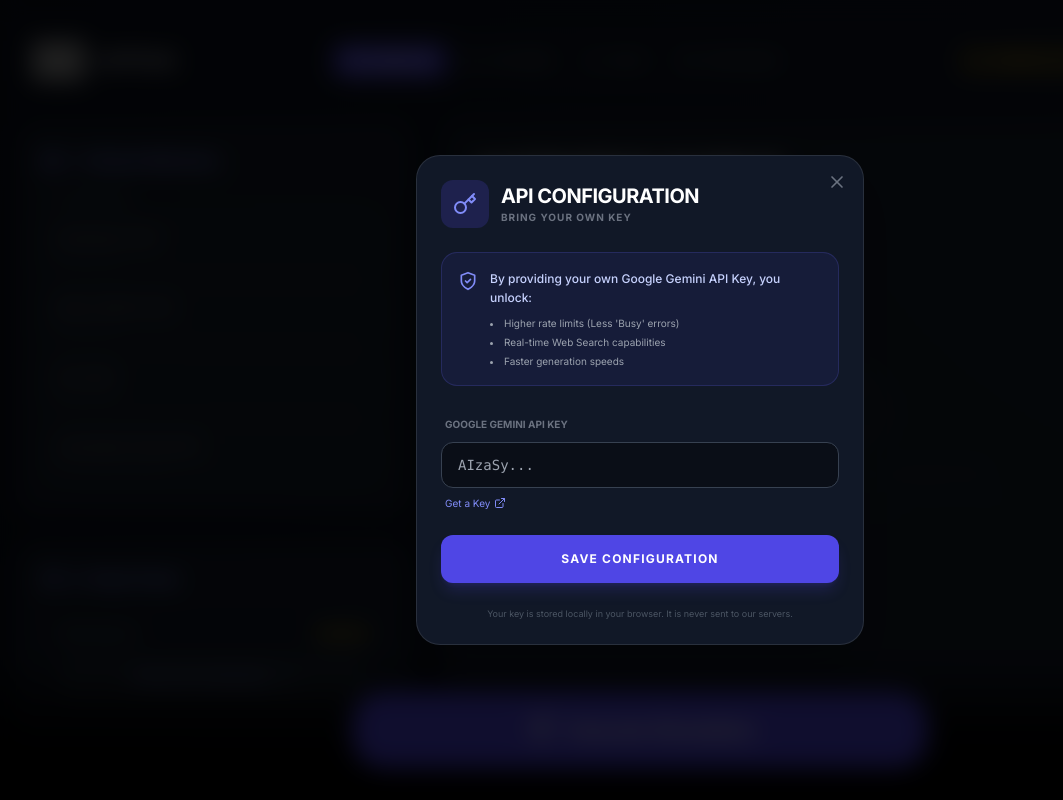
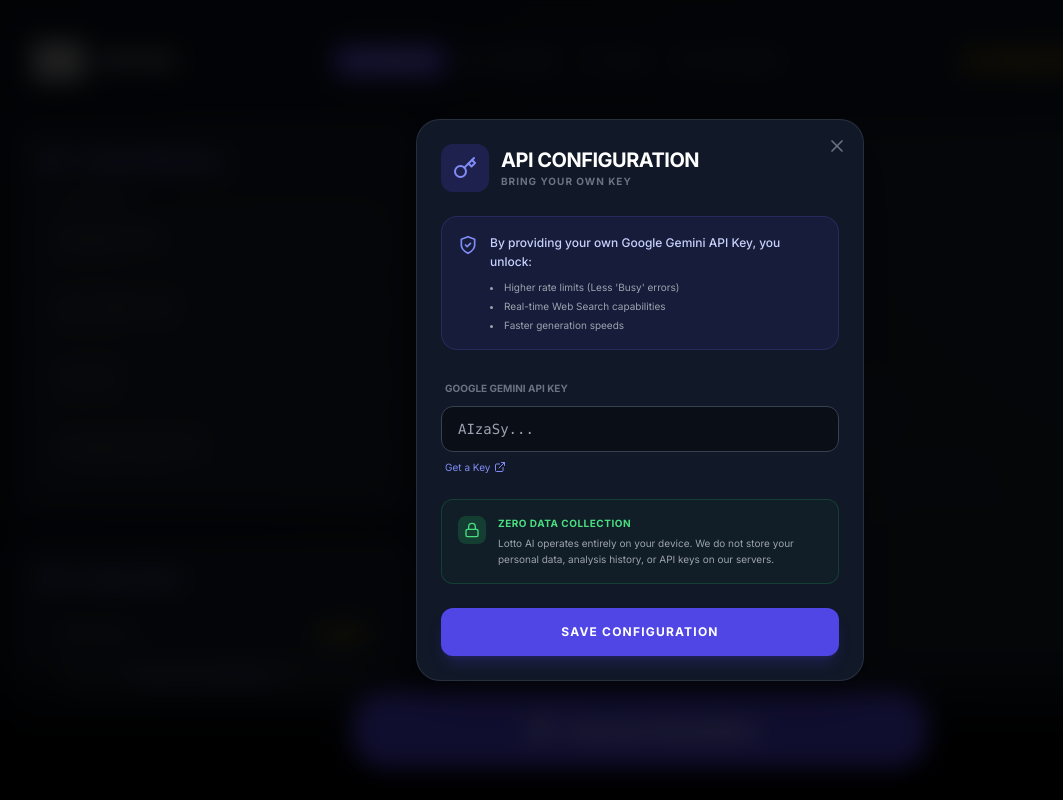
Before and after one commit to goldencorp-gif/lottoai, a React (Vite) app: page / in a window 1280 px wide. Both pictures are taken after a click on the button 1156 px from the left and 61 px from the top of the page. Shown: the top 800 px of the page, without its empty margins (0-1063 px from the left). Built offline with nearby package versions, Linux system fonts and the light colour scheme; grey boxes are pictures that could not be loaded.

Commit message:
feat: Add privacy notice and section
Introduces a new privacy notice displayed in the commercial banner and settings modal. This section clarifies that the application operates locally and does not collect user data, enhancing transparency. Includes new translations for English and Chinese.

```diff
--- a/components/CommercialNotice.tsx
+++ b/components/CommercialNotice.tsx
@@ -1,5 +1,6 @@
+
 import React from 'react';
-import { ShieldAlert, ExternalLink, Info, Coffee } from 'lucide-react';
+import { ShieldAlert, ExternalLink, Info, Coffee, Database } from 'lucide-react';
 import { useLanguage } from '../contexts/LanguageContext';
 import AdUnit from './AdUnit';
 import { DONATION_LINK } from '../constants';
@@ -47,6 +48,9 @@
           <div className="inline-flex items-center gap-2 px-4 py-1.5 bg-blue-500/10 border border-blue-500/20 rounded-full text-[10px] font-bold text-blue-400 uppercase tracking-widest">
             <Info className="w-3 h-3" /> Independent Service
           </div>
+          <div className="inline-flex items-center gap-2 px-4 py-1.5 bg-green-500/10 border border-green-500/20 rounded-full text-[10px] font-bold text-green-400 uppercase tracking-widest">
+            <Database className="w-3 h-3" /> {t('notice.privacy')}
+          </div>
         </div>
 
         <div className="space-y-3 text-left md:text-center bg-gray-900/50 p-6 rounded-2xl border border-white/5">
--- a/components/SettingsModal.tsx
+++ b/components/SettingsModal.tsx
@@ -1,6 +1,6 @@
 
 import React, { useState, useEffect } from 'react';
-import { X, Key, Trash2, ExternalLink, ShieldCheck } from 'lucide-react';
+import { X, Key, Trash2, ExternalLink, ShieldCheck, Lock } from 'lucide-react';
 import { useLanguage } from '../contexts/LanguageContext';
 
 interface SettingsModalProps {
@@ -105,16 +105,25 @@
                 </div>
             </div>
 
+            {/* Privacy Declaration Box */}
+            <div className="p-4 bg-green-900/10 border border-green-500/20 rounded-xl flex items-start gap-3">
+                <div className="p-1.5 bg-green-500/20 rounded-lg shrink-0">
+                    <Lock className="w-4 h-4 text-green-400" />
+                </div>
+                <div className="space-y-1">
+                    <h4 className="text-[10px] font-black text-green-400 uppercase tracking-wider">{t('settings.privacyTitle')}</h4>
+                    <p className="text-[10px] text-gray-400 leading-relaxed">
+                        {t('settings.privacyDesc')}
+                    </p>
+                </div>
+            </div>
+
             <button
                 onClick={handleSave}
                 className={`w-full py-4 rounded-xl font-black text-xs uppercase tracking-widest flex items-center justify-center gap-2 transition-all ${saved ? 'bg-green-600 text-white' : 'bg-indigo-600 hover:bg-indigo-500 text-white shadow-lg shadow-indigo-600/20'}`}
             >
                 {saved ? t('settings.saved') : t('settings.save')}
             </button>
-
-            <p className="text-[9px] text-gray-600 text-center max-w-xs mx-auto">
-                {t('settings.note')}
-            </p>
         </div>
       </div>
     </div>
--- a/constants/translations.ts
+++ b/constants/translations.ts
@@ -36,6 +36,7 @@
     "res.coverage": "Win Coverage Strategy",
     "res.tactical": "Tactical Intelligence",
     "notice.responsible": "Responsible Gaming",
+    "notice.privacy": "Local Data Storage",
     "notice.text": "Lotto AI is a mathematical simulation tool designed for entertainment purposes only. Lottery games are based on random chance. This app does not guarantee winnings.",
     "notice.tip": "Did you find this tool helpful? Consider buying the developer a coffee to keep the AI servers running!",
     "btn.donate": "Buy me a Coffee",
@@ -70,6 +71,8 @@
     "settings.saved": "Saved Successfully",
     "settings.note": "Your key is stored locally in your browser. It is never sent to our servers.",
     "settings.wizardHint": "The 'Sync Results' feature requires a valid Gemini API Key with Search Grounding access.",
+    "settings.privacyTitle": "Zero Data Collection",
+    "settings.privacyDesc": "Lotto AI operates entirely on your device. We do not store your personal data, analysis history, or API keys on our servers.",
     "guide.title": "Strategic Guide",
     "guide.intro": "Our application utilizes Google's Gemini AI to process historical draw data, looking for statistical anomalies based on official lottery rules.",
     "luck.title": "Luck Validation",
@@ -114,6 +117,7 @@
     "res.coverage": "赢奖覆盖策略",
     "res.tactical": "战术情报",
     "notice.responsible": "理性博彩",
+    "notice.privacy": "本地数据存储",
     "notice.text": "Lotto AI (AI Power Draw) 仅供娱乐。彩票基于随机概率。本应用不保证中奖，也不促进实际赌博。",
     "notice.tip": "觉得这个工具有用吗？请考虑给开发者买杯咖啡以维持 AI 服务器运行！",
     "btn.donate": "请我喝咖啡",
@@ -148,6 +152,8 @@
     "settings.saved": "保存成功",
     "settings.note": "您的密钥存储在本地浏览器中。它永远不会发送到我们的服务器。",
     "settings.wizardHint": "'同步结果'功能需要具有搜索基础访问权限的有效 Gemini API 密钥。",
+    "settings.privacyTitle": "零数据收集",
+    "settings.privacyDesc": "Lotto AI 完全在您的设备上运行。我们不会在服务器上存储您的个人数据、分析历史或 API 密钥。",
     "guide.title": "策略指南",
     "guide.intro": "我们的应用程序利用 Google Gemini AI 处理历史开奖数据，根据官方彩票规则寻找统计异常。",
     "luck.title": "运气验证",
@@ -192,6 +198,7 @@
     "res.coverage": "Estrategia de Cobertura",
     "res.tactical": "Inteligencia Táctica",
     "notice.responsible": "Juego Responsable",
+    "notice.privacy": "Almacenamiento Local",
     "notice.text": "Lotto AI es una herramienta de simulación matemática solo para entretenimiento. No garantiza ganancias.",
     "notice.tip": "¿Te ha sido útil? ¡Considera invitar al desarrollador a un café!",
     "btn.donate": "Invítame un café",
@@ -226,6 +233,8 @@
     "settings.saved": "Guardado Exitosamente",
     "settings.note": "Tu clave se almacena localmente. Nunca se envía a nuestros servidores.",
     "settings.wizardHint": "La función 'Sincronizar' requiere una clave API Gemini válida con acceso a Búsqueda.",
+    "settings.privacyTitle": "Cero Recopilación de Datos",
+    "settings.privacyDesc": "Lotto AI opera completamente en su dispositivo. No almacenamos sus datos personales, historial ni claves API en nuestros servidores.",
     "guide.title": "Guía Estratégica",
     "guide.intro": "Nuestra aplicación utiliza Google Gemini AI para procesar datos históricos y buscar anomalías estadísticas según las reglas oficiales.",
     "luck.title": "Validación de Suerte",
@@ -270,6 +279,7 @@
     "res.coverage": "जीत कवरेज रणनीति",
     "res.tactical": "सामरिक खुफिया",
     "notice.responsible": "जिम्मेदार जुआ",
+    "notice.privacy": "स्थानीय डेटा भंडारण",
     "notice.text": "Lotto AI केवल मनोरंजन के उद्देश्य से बनाया गया एक गणितीय सिमुलेशन टूल है। लॉटरी खेल यादृच्छिक संयोग पर आधारित होते हैं। यह ऐप जीत की गारंटी नहीं देता है।",
     "notice.tip": "क्या आपको यह टूल मददगार लगा? डेवलपर को कॉफी पिलाने पर विचार करें!",
     "btn.donate": "कॉफी पिलाएं",
@@ -304,6 +314,8 @@
     "settings.saved": "सफलतापूर्वक सहेजा गया",
     "settings.note": "आपकी कुंजी स्थानीय रूप से संग्रहीत है। इसे कभी भी हमारे सर्वर पर नहीं भेजा जाता है।",
     "settings.wizardHint": "'सिंक परिणाम' सुविधा के लिए खोज ग्राउंडिंग एक्सेस के साथ एक मान्य जेमिनी एपीआई कुंजी की आवश्यकता होती है।",
+    "settings.privacyTitle": "शून्य डेटा संग्रह",
+    "settings.privacyDesc": "Lotto AI पूरी तरह से आपके डिवाइस पर काम करता है। हम आपके व्यक्तिगत डेटा, इतिहास या एपीआई कुंजी को हमारे सर्वर पर संग्रहीत नहीं करते हैं।",
     "guide.title": "रणनीतिक गाइड",
     "guide.intro": "हमारा एप्लिकेशन ऐतिहासिक ड्रॉ डेटा को प्रोसेस करने के लिए Google के जेमिनी एआई का उपयोग करता है, जो आधिकारिक लॉटरी नियमों के आधार पर सांख्यिकीय विसंगतियों की तलाश करता है।",
     "luck.title": "भाग्य सत्यापन",
@@ -348,6 +360,7 @@
     "res.coverage": "Chiến lược bao phủ chiến thắng",
     "res.tactical": "Thông tin chiến thuật",
     "notice.responsible": "Cờ bạc có trách nhiệm",
+    "notice.privacy": "Lưu Trữ Cục Bộ",
     "notice.text": "Lotto AI là một công cụ mô phỏng toán học được thiết kế chỉ cho mục đích giải trí. Các trò chơi xổ số dựa trên cơ hội ngẫu nhiên. Ứng dụng này không đảm bảo trúng thưởng.",
     "notice.tip": "Bạn thấy công cụ này hữu ích? Hãy cân nhắc mời nhà phát triển một ly cà phê để duy trì máy chủ AI!",
     "btn.donate": "Mời cà phê",
@@ -382,6 +395,8 @@
     "settings.saved": "Đã lưu thành công",
     "settings.note": "Khóa của bạn được lưu trữ cục bộ. Nó không bao giờ được gửi đến máy chủ của chúng tôi.",
     "settings.wizardHint": "Tính năng 'Đồng bộ kết quả' yêu cầu khóa API Gemini hợp lệ có quyền truy cập Tìm kiếm.",
+    "settings.privacyTitle": "Không Thu Thập Dữ Liệu",
+    "settings.privacyDesc": "Lotto AI hoạt động hoàn toàn trên thiết bị của bạn. Chúng tôi không lưu trữ dữ liệu cá nhân, lịch sử hoặc khóa API của bạn trên máy chủ của chúng tôi.",
     "guide.title": "Hướng dẫn chiến lược",
     "guide.intro": "Ứng dụng của chúng tôi sử dụng AI Gemini của Google để xử lý dữ liệu quay thưởng lịch sử, tìm kiếm các bất thường thống kê dựa trên quy tắc xổ số chính thức.",
     "luck.title": "Xác thực vận may",
```
